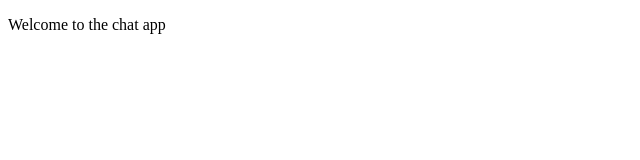
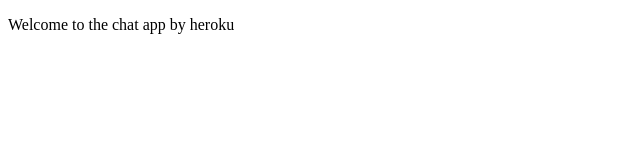
Before and after one commit to WeGo1206/node-chat-app, a website: page public/index.html in a window 1280 px wide. Shown: the full height of the page, 0-640 px from the left. Drawn offline with Linux system fonts and the light colour scheme.

Commit message:
new message

```diff
--- a/public/index.html
+++ b/public/index.html
@@ -6,7 +6,7 @@
   </head>
 
   <body>
-    <p> Welcome to the chat app</p>
+    <p> Welcome to the chat app by heroku</p>
   </body>
 
 </html>
```
